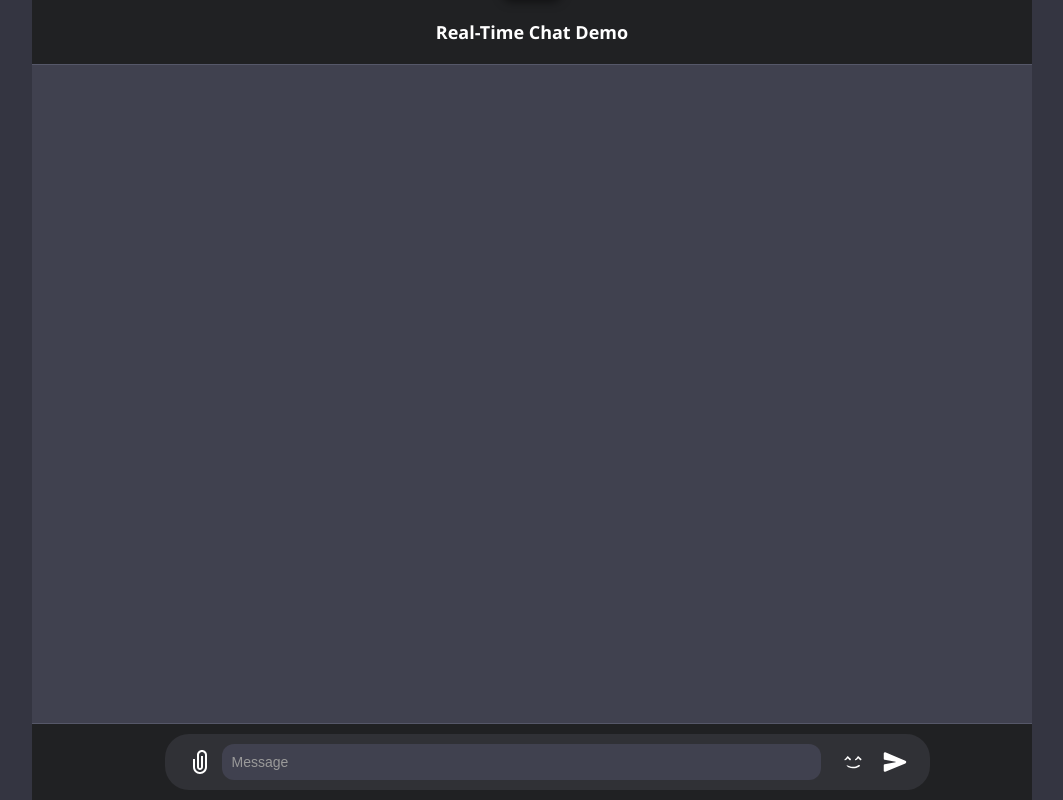
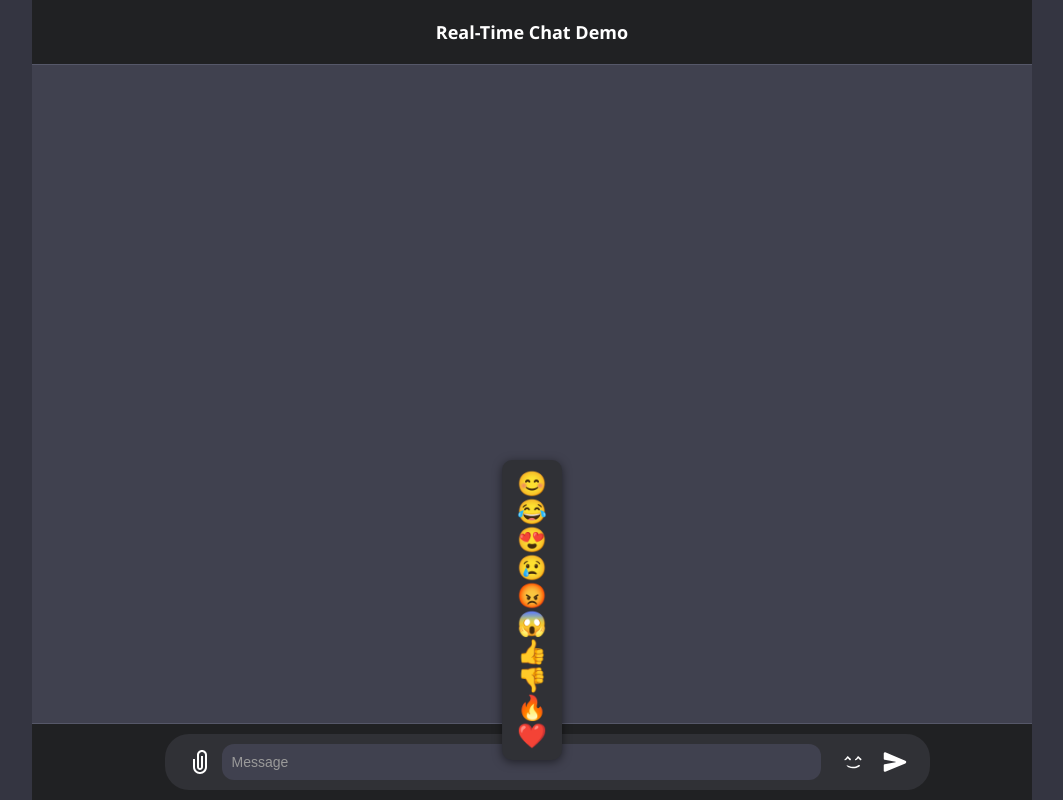
Before and after one commit to spirosdomen99/Real-Time-Chat-Application, a website: page public/index.html in a window 1280 px wide. Both pictures are taken after a click on the button 960 px from the left and 762 px from the top of the page. Shown: the whole page, without its empty margins (108-1171 px from the left). Drawn offline with nearby package versions, Linux system fonts and the light colour scheme; no server answers.

Commit message:
Update styles.css

```diff
--- a/public/styles.css
+++ b/public/styles.css
@@ -101,16 +101,16 @@ button:hover img {
 .emoji-picker {
     display: none; /* Initially hidden */
     position: absolute;
-    bottom: 100%; /* Position directly above the emoji button */
-    left: 50%; /* Align the picker horizontally with the button */
-    transform: translateX(-50%); /* Center the picker over the button */
+    bottom: 40px; /* Slightly above the emoji button */
+    left: 50%; /* Align it with the center of the emoji button */
+    transform: translateX(-50%); /* Center it properly */
     background-color: #303136;
     padding: 10px;
     border-radius: 10px;
     box-shadow: 0 2px 10px rgba(0, 0, 0, 0.5);
-    display: flex; /* Make emojis display in a row */
+    display: flex; /* Display emojis in a row */
     justify-content: center;
-    z-index: 10;
+    z-index: 10; /* Make sure it stays on top of other elements */
 }
 
 .emoji-picker button.emoji {
@@ -124,6 +124,7 @@ button:hover img {
 .emoji-picker button.emoji:hover {
     opacity: 0.8;
 }
+
 
 /* Messages Display Area */
 #messages {
```
